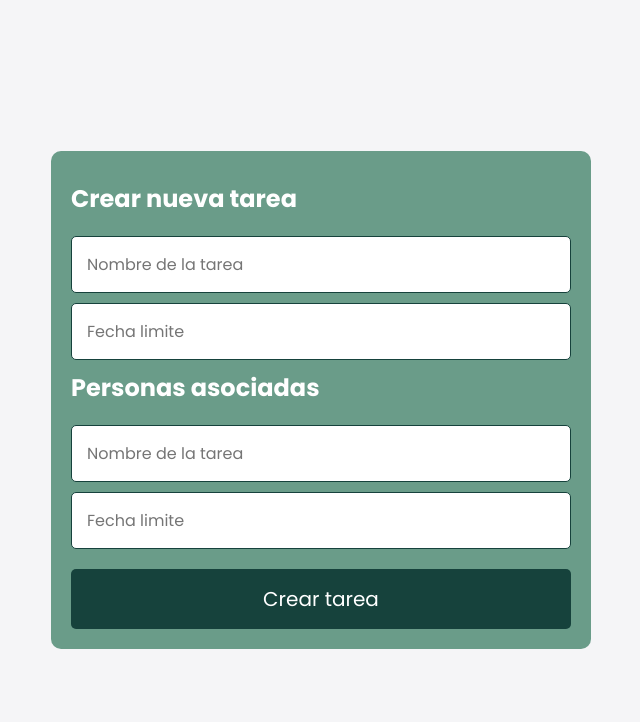
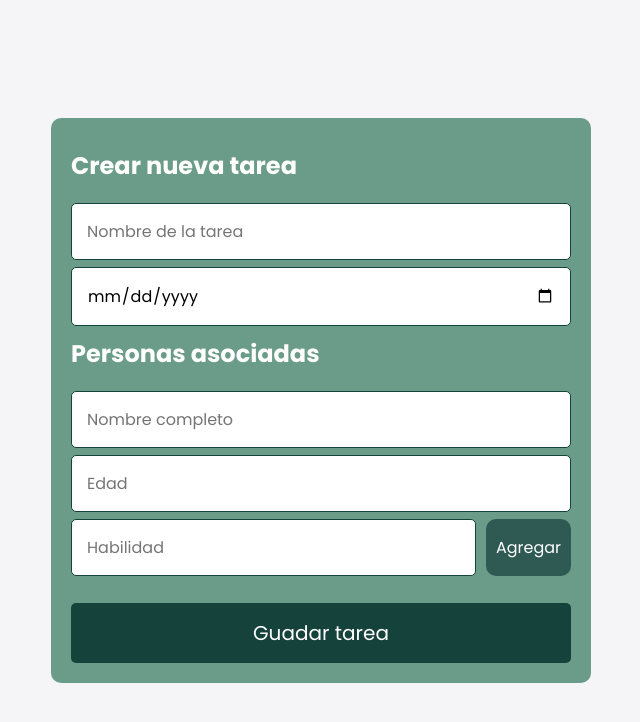
Before and after one commit to Yosipmikecolin/frontend-velaio, an Angular app: page / in a window 1280 px wide. Shown: the top 722 px of the page, without its empty margins (319-959 px from the left). Built offline with nearby package versions, Linux system fonts and the light colour scheme.

Commit message:
Validated form

```diff
--- a/src/app/app.module.ts
+++ b/src/app/app.module.ts
@@ -2,6 +2,7 @@ import { NgModule } from '@angular/core';
 import { BrowserModule } from '@angular/platform-browser';
 import { AppComponent } from './views/home/app.component';
 import { RouterModule, Routes } from '@angular/router';
+import { ReactiveFormsModule } from '@angular/forms';
 
 const routes: Routes = [
   { path: '', component: AppComponent }, // Ruta raíz
@@ -10,7 +11,7 @@ const routes: Routes = [
 
 @NgModule({
   declarations: [AppComponent],
-  imports: [BrowserModule, RouterModule.forRoot(routes)],
+  imports: [BrowserModule, ReactiveFormsModule, RouterModule.forRoot(routes)],
   exports: [RouterModule],
   providers: [],
   bootstrap: [AppComponent],
--- /dev/null
+++ b/src/app/validations/index.ts
@@ -0,0 +1,14 @@
+import { AbstractControl, ValidationErrors, ValidatorFn } from '@angular/forms';
+
+export function skillsValidator(): ValidatorFn {
+  return (control: AbstractControl): ValidationErrors | null => {
+    const skillsArray = control.value;
+
+    // Verifica que sea un arreglo y tenga al menos un elemento
+    if (!Array.isArray(skillsArray) || skillsArray.length === 0) {
+      return { required: true };
+    } else {
+      return null;
+    }
+  };
+}
--- a/src/app/views/home/app.component.css
+++ b/src/app/views/home/app.component.css
@@ -24,7 +24,7 @@
   margin-top: 20px;
   display: flex;
   flex-direction: column;
-  gap: 10px;
+  gap: 7px;
 }
 
 .input {
@@ -37,6 +37,40 @@
   border: none;
   border: 1px solid #16423c;
   outline: none;
+}
+
+.text-error {
+  color: #fce1e1;
+}
+
+.container-input-skills {
+  display: flex;
+  gap: 10px;
+}
+
+.button-add-skill {
+  background-color: #2e5a53;
+  font-size: medium;
+  color: white;
+  outline: none;
+  border: none;
+  border-radius: 10px;
+  padding: 10px;
+  cursor: pointer;
+}
+
+.container-skills-form {
+  display: flex;
+  flex-wrap: wrap;
+  gap: 10px;
+}
+
+.skill-form {
+  background-color: #ff6600;
+  color: white;
+  border-radius: 10px;
+  font-size: small;
+  padding: 5px;
 }
 
 .button-form {
--- a/src/app/views/home/app.component.html
+++ b/src/app/views/home/app.component.html
@@ -1,16 +1,97 @@
 <section class="container-tasks">
-  <form class="form-task">
+  <form [formGroup]="taskForm" (ngSubmit)="onSubmit()" class="form-task">
     <h1 class="title">Crear nueva tarea</h1>
     <div class="container-inputs">
-      <input class="input" placeholder="Nombre de la tarea" />
-      <input class="input" placeholder="Fecha limite" />
+      <input
+        formControlName="taskName"
+        class="input"
+        placeholder="Nombre de la tarea"
+      />
+      <div *ngIf="submitted">
+        <small
+          *ngIf="taskForm.get('taskName')?.errors?.['required']"
+          class="text-error"
+          >El nombre es obligatorio</small
+        >
+        <small
+          *ngIf="taskForm.get('taskName')?.errors?.['minlength']"
+          class="text-error"
+          >Debe tener al menos 3 caracteres</small
+        >
+      </div>
+      <input
+        formControlName="dueDate"
+        class="input"
+        type="date"
+        placeholder="Fecha límite"
+      />
+      <div *ngIf="submitted">
+        <small
+          *ngIf="taskForm.get('dueDate')?.errors?.['required']"
+          class="text-error"
+          >La fecha límite es obligatoria</small
+        >
+      </div>
     </div>
-
     <h1 class="title">Personas asociadas</h1>
     <div class="container-inputs">
-      <input class="input" placeholder="Nombre de la tarea" />
-      <input class="input" placeholder="Fecha limite" />
+      <input
+        class="input"
+        placeholder="Nombre completo"
+        formControlName="fullName"
+      />
+      <div *ngIf="submitted">
+        <small
+          *ngIf="taskForm.get('fullName')?.errors?.['required']"
+          class="text-error"
+          >El nombre completo es obligatorio</small
+        >
+
+        <small
+          *ngIf="taskForm.get('fullName')?.errors?.['minlength']"
+          class="text-error"
+          >Debe tener al menos 5 caracteres</small
+        >
+      </div>
+      <input
+        formControlName="age"
+        type="number"
+        class="input"
+        placeholder="Edad"
+      />
+      <div *ngIf="submitted">
+        <small
+          *ngIf="taskForm.get('age')?.errors?.['required']"
+          class="text-error"
+          >La edad es obligatoria</small
+        >
+
+        <small *ngIf="taskForm.get('age')?.errors?.['min']" class="text-error"
+          >Debe ser mayor de 18 años</small
+        >
+      </div>
+      <div class="container-input-skills">
+        <input
+          formControlName="nameSkill"
+          class="input"
+          placeholder="Habilidad"
+        />
+        <button type="button" class="button-add-skill" (click)="addSkill()">
+          Agregar
+        </button>
+      </div>
+      <div *ngIf="submitted">
+        <small *ngIf="!skills.length" class="text-error"
+          >Debes agregar al menos una habilidad</small
+        >
+      </div>
+      <ul class="container-skills-form">
+        <li *ngFor="let skill of skills" class="skill-form">
+          {{ skill }}
+          <button type="button" (click)="removeSkill(skill)">x</button>
+        </li>
+      </ul>
     </div>
-    <button class="button-form">Crear tarea</button>
+    <button class="button-form">Guadar tarea</button>
   </form>
 </section>
--- a/src/app/views/home/app.component.ts
+++ b/src/app/views/home/app.component.ts
@@ -1,4 +1,6 @@
 import { Component } from '@angular/core';
+import { FormControl, FormGroup, Validators } from '@angular/forms';
+import { skillsValidator } from 'src/app/validations';
 
 @Component({
   selector: 'app-root',
@@ -6,5 +8,46 @@ import { Component } from '@angular/core';
   styleUrls: ['./app.component.css'],
 })
 export class AppComponent {
-  title = 'frontend-velaio';
+  taskForm: FormGroup;
+  submitted = false;
+  skills: string[] = [];
+  title = 'APP TASKS';
+
+  constructor() {
+    this.taskForm = new FormGroup({
+      taskName: new FormControl('', [
+        Validators.required,
+        Validators.minLength(3),
+      ]),
+      dueDate: new FormControl('', Validators.required),
+      fullName: new FormControl('', [
+        Validators.required,
+        Validators.minLength(5),
+      ]),
+      age: new FormControl('', [Validators.required, Validators.min(18)]),
+      nameSkill: new FormControl(''),
+    });
+  }
+
+  onSubmit() {
+    this.submitted = true;
+    if (this.taskForm.valid) {
+      alert('Datos guardados');
+      console.log(this.taskForm.value);
+    }
+  }
+
+  addSkill() {
+    const skillInput = this.taskForm.get('nameSkill');
+    if (skillInput?.value) {
+      const newSkill = skillInput.value;
+      const currentSkills = [...this.skills, newSkill];
+      this.skills = currentSkills;
+      skillInput?.setValue('');
+    }
+  }
+  removeSkill(skill: string) {
+    const newSkills = this.skills.filter((i) => i !== skill);
+    this.skills = newSkills;
+  }
 }
--- a/src/styles.css
+++ b/src/styles.css
@@ -4,4 +4,5 @@
   margin: 0;
   padding: 0;
   font-family: "Poppins", system-ui;
+  list-style: none;
 }
```
